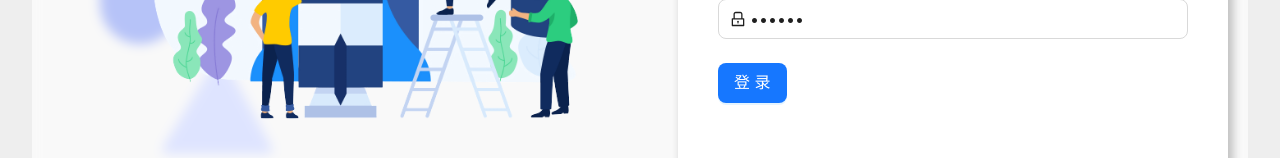
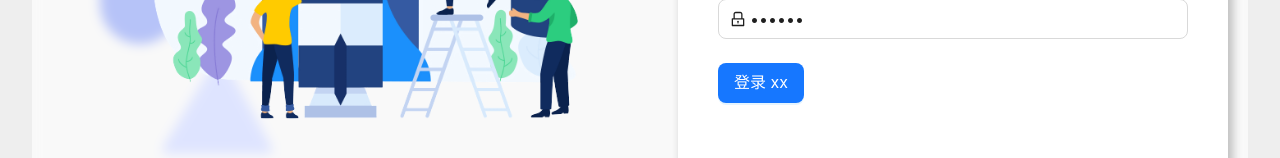
Before and after one commit to zengbin13/react-admin-vite, a React (Vite) app: page /#/login in a window 1280 px wide. Shown: the part 426-584 px from the top of the page. Built offline with nearby package versions, Linux system fonts and the light colour scheme.

Commit message:
feat: :sparkles: 初始化redux

```diff
--- a/package.json
+++ b/package.json
@@ -17,12 +17,14 @@
 		}
 	},
 	"dependencies": {
+		"@reduxjs/toolkit": "^1.9.2",
 		"antd": "^5.1.1",
 		"axios": "1.2.1",
 		"nprogress": "^0.2.0",
 		"qs": "^6.11.0",
 		"react": "^18.2.0",
 		"react-dom": "^18.2.0",
+		"react-redux": "^8.0.5",
 		"react-router-dom": "^6.6.1",
 		"reset-css": "^5.0.1"
 	},
--- a/src/api/index.ts
+++ b/src/api/index.ts
@@ -68,16 +68,16 @@ class RequestHttp {
 			}
 		);
 	}
-	get<T, D>(url: string, config?: AxiosRequestConfig<D>): Promise<ResultData<T>> {
+	get<T, D = any>(url: string, config?: AxiosRequestConfig<D>): Promise<ResultData<T>> {
 		return this.service.get(url, config);
 	}
-	post<T, D>(url: string, data: D, config?: AxiosRequestConfig<D>): Promise<ResultData<T>> {
+	post<T, D = any>(url: string, data: D, config?: AxiosRequestConfig<D>): Promise<ResultData<T>> {
 		return this.service.post(url, data, config);
 	}
-	put<T, D>(url: string, data: D, config?: AxiosRequestConfig<D>): Promise<ResultData<T>> {
+	put<T, D = any>(url: string, data: D, config?: AxiosRequestConfig<D>): Promise<ResultData<T>> {
 		return this.service.put(url, data, config);
 	}
-	delete<T, D>(url: string, config?: AxiosRequestConfig<D>): Promise<ResultData<T>> {
+	delete<T, D = any>(url: string, config?: AxiosRequestConfig<D>): Promise<ResultData<T>> {
 		return this.service.delete(url, config);
 	}
 }
--- a/src/api/modules/login.ts
+++ b/src/api/modules/login.ts
@@ -10,5 +10,5 @@ interface LoginForm {
 }
 
 export const loginApi = (data: LoginForm) => {
-	return http.post('/api/login', data);
+	return http.post<{ token: string }>('/api/login', data);
 };
--- a/src/main.tsx
+++ b/src/main.tsx
@@ -7,8 +7,14 @@ import 'reset-css';
 import 'antd/dist/reset.css';
 import '@/styles/global.scss';
 
+// redux
+import store from '@/redux';
+import { Provider } from 'react-redux';
+
 ReactDOM.createRoot(document.getElementById('root') as HTMLElement).render(
 	<React.StrictMode>
-		<App />
+		<Provider store={store}>
+			<App />
+		</Provider>
 	</React.StrictMode>
 );
--- /dev/null
+++ b/src/redux/index.ts
@@ -0,0 +1,25 @@
+import { configureStore } from '@reduxjs/toolkit';
+import { TypedUseSelectorHook, useDispatch, useSelector } from 'react-redux';
+
+// 1.使用configureStore创建空的store
+// 2. <Provider>包裹<App/>使用store数据
+// 3.使用createSlice创建redux切片并导出reducer函数
+// 4.将切片的reducer函数添加到store中
+// 5.组件中使用或操作redux状态 useSlector 使用状态  useDispatch 操作状态
+// 6.定义Hooks类型 - 见下
+
+import globalReducer from './modules/global';
+
+const store = configureStore({
+	reducer: {
+		global: globalReducer
+	}
+});
+
+//定义Hooks类型
+export type RootState = ReturnType<typeof store.getState>;
+export type AppDispatch = typeof store.dispatch;
+export const useAppDispatch: () => AppDispatch = useDispatch;
+export const useAppSelector: TypedUseSelectorHook<RootState> = useSelector;
+
+export default store;
--- /dev/null
+++ b/src/redux/interface/index.ts
@@ -0,0 +1,3 @@
+export interface GlobalState {
+	token: string;
+}
--- /dev/null
+++ b/src/redux/modules/global.ts
@@ -0,0 +1,22 @@
+import { createSlice } from '@reduxjs/toolkit';
+import type { GlobalState } from '../interface/index';
+
+const initialState: GlobalState = {
+	token: 'xx'
+};
+
+const globalSlice = createSlice({
+	name: 'global',
+	initialState,
+	reducers: {
+		setToken: (state: GlobalState, { payload }) => {
+			state.token = payload;
+		}
+	}
+});
+
+//action creators
+export const { setToken } = globalSlice.actions;
+
+//reducer函数
+export default globalSlice.reducer;
--- a/src/views/login/components/LoginForm.tsx
+++ b/src/views/login/components/LoginForm.tsx
@@ -2,10 +2,17 @@ import { Button, Form, Input } from 'antd';
 import { LockOutlined, UserOutlined } from '@ant-design/icons';
 import { useState } from 'react';
 import { loginApi } from '@/api/modules/login';
+import { setToken } from '@/redux/modules/global';
+import { useAppSelector, useAppDispatch } from '@/redux';
+import { useNavigate } from 'react-router-dom';
 
 function LoginForm() {
 	// 通过 Form.useForm 对表单数据域进行交互
 	const [form] = Form.useForm();
+	//hooks
+	const token = useAppSelector(state => state.global.token);
+	const dispatch = useAppDispatch();
+	const nav = useNavigate();
 
 	// loading
 	const [loading, setLoading] = useState<boolean>(false);
@@ -14,7 +21,8 @@ function LoginForm() {
 		try {
 			setLoading(true);
 			const { data } = await loginApi(values);
-			console.log(data, 1111);
+			dispatch(setToken(data!.token));
+			nav('/');
 		} finally {
 			setLoading(false);
 		}
@@ -56,7 +64,7 @@ function LoginForm() {
 			</Form.Item>
 			<Form.Item>
 				<Button type="primary" htmlType="submit" className="login-form-button" loading={loading}>
-					登录
+					登录 {token}
 				</Button>
 			</Form.Item>
 		</Form>
```
Also changed, not shown: 1 other file (tests, documents, lock files or other folders).
